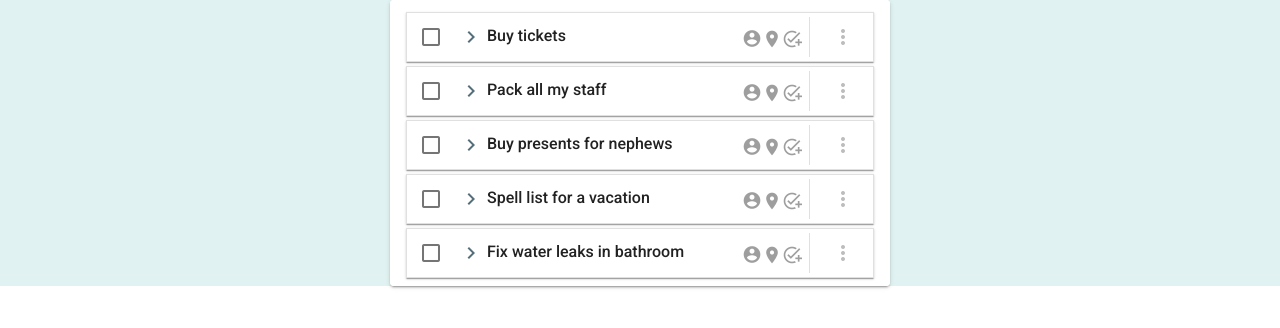
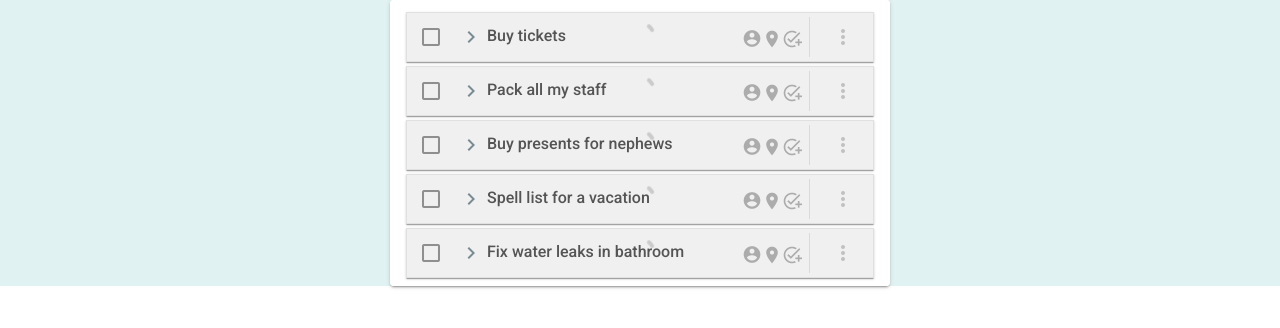
Before and after one commit to Yakhnitsa/vue-todo-app, a Vue app: page / in a window 1280 px wide. Shown: the top 328 px of the page. Built offline with nearby package versions, Linux system fonts and the light colour scheme.

Commit message:
extract loading screen

```diff
--- a/src/api/localStorageApi.js
+++ b/src/api/localStorageApi.js
@@ -73,21 +73,19 @@ const sleep = (ms,obj) =>{
 
 export default {
     addTodo(todo){
-        if(todo.id >= 0){
-            addOrReplace(todos,todo);
+        if(!Object.prototype.hasOwnProperty.call(todo, "id")){
+            todo.id = ++todoId;
         }
-        else{
-            todo.id = ++todoId;
-            todos.push(todo);
-        }
-        return todo;
+        addOrReplace(todos,todo);
+        return sleep(500,todo);
     },
+
     deleteTodo(todo){
-        const index = todos.findIndex(item => item.id === todo.id);
-        if(index !== -1) todos.splice(index,1);
+        deleteIfExist(todos,todo);
     },
+
     fetchTodos(){
-        return todos;
+        return sleep(1000,todos);
     },
 
     savePerson(person){
@@ -103,20 +101,22 @@ export default {
     },
 
     fetchPeople(){
-       return people;
+       return sleep(1000,people);
+    },
+
+    deleteLocation(location){
+        deleteIfExist(locations,location);
+    },
+
+    saveLocation(location){
+        if(Object.prototype.hasOwnProperty.call(location, "id")){
+            location.id = ++locationId;
+        }
+        addOrReplace(locations,location);
+        return sleep(500,location);
     },
 
     fetchLocations(){
-        return locations;
+        return sleep(1000,locations);
     },
-
-    saveLocation(location){
-        if(!location.id || location.id <= 0){
-            location.id = ++locationId;
-        }
-        addOrReplace(people,location);
-
-        return location;
-    }
-
 }
--- /dev/null
+++ b/src/components/LoadingScreen.vue
@@ -0,0 +1,66 @@
+<template>
+    <div class="loading" v-bind:style="sceneStyle">
+        <div class="slot pa-auto">
+            <slot >
+                <v-progress-circular
+                        indeterminate
+                        color="secondary"
+                ></v-progress-circular>
+            </slot>
+        </div>
+
+    </div>
+</template>
+
+<script>
+    export default {
+        name: "LoadingScreen",
+        props:{
+            isLoading: Boolean,
+            color: {
+                type: String,
+                default: 'rgb( 205, 205, 205)'
+            },
+            opacity: {
+                type: Number,
+                default: .3,
+            }
+
+        },
+        data: () =>({
+            // sceneStyle :{
+            //     // background: this.color,
+            //
+            // }
+        }),
+        computed:{
+            sceneStyle(){
+                return {
+                    background: this.color,
+                    opacity: this.opacity,
+                }
+            }
+        }
+    }
+</script>
+
+<style scoped>
+    .loading {
+        position: absolute;
+        z-index:    1000;
+        top:        0;
+        left:       0;
+        height:     100%;
+        width:      100%;
+        /*display: flex;*/
+        /*justify-content: center;*/
+        /*background: rgba( 205, 205, 205, 0.5 );*/
+    }
+    .slot{
+        opacity: .9;
+        position: absolute;
+        top: 50%;
+        left: 50%;
+        transform: translate(-50%, -50%);
+    }
+</style>
--- a/src/components/TodoItem.vue
+++ b/src/components/TodoItem.vue
@@ -9,9 +9,10 @@
                     outlined
                     tile
             >
-                <div v-if='loadingAwait' class="loading">
-                    ...loading...
-                </div>
+<!--                <div v-if='loadingAwait' class="loading">-->
+<!--                    ...loading...-->
+<!--                </div>-->
+                <loading-screen></loading-screen>
 
                 <v-card-title class="pa-0">
                     <v-list-item class="px-0">
@@ -101,9 +102,10 @@
 <script>
     import HoveredChip from "@/components/HoveredChip";
     import {mapMutations, mapActions, mapGetters} from 'vuex';
+    import LoadingScreen from "@/components/LoadingScreen";
     export default {
         name: "TodoItem",
-        components: {HoveredChip},
+        components: {LoadingScreen, HoveredChip},
         props:['todo-item','is-active'],
         data() {
             return{
--- a/src/store/index.js
+++ b/src/store/index.js
@@ -60,17 +60,17 @@ export default new Vuex.Store({
         }
     },
     actions:{
-        fetchAllTodosAction({commit}){
-            const todos = api.fetchTodos();
+        async fetchAllTodosAction({commit}){
+            const todos = await api.fetchTodos();
             commit('setTodos',todos);
         },
-        saveTodoAction({commit},todo){
-            const savedTodo = api.addTodo(todo);
+        async saveTodoAction({commit},todo){
+            const savedTodo = await api.addTodo(todo);
             commit('addTodoMutation',savedTodo);
             return savedTodo;
         },
-        fetchPeopleAction({commit}){
-            const people = api.fetchPeople();
+        async fetchPeopleAction({commit}){
+            const people = await api.fetchPeople();
             commit('setPeopleMutation',people);
         },
         async savePersonAction({commit},person){
@@ -78,12 +78,12 @@ export default new Vuex.Store({
             commit('addPersonMutation',savedPerson);
             return savedPerson;
         },
-        fetchLocationsAction({commit}){
-            const locations = api.fetchLocations();
+        async fetchLocationsAction({commit}){
+            const locations = await api.fetchLocations();
             commit('setLocationsMutation',locations);
         },
-        saveLocationAction({commit}, location){
-            const savedLocation = api.saveLocation(location);
+        async saveLocationAction({commit}, location){
+            const savedLocation = await api.saveLocation(location);
             commit('addLocationMutation', savedLocation);
             return savedLocation;
         }
```
